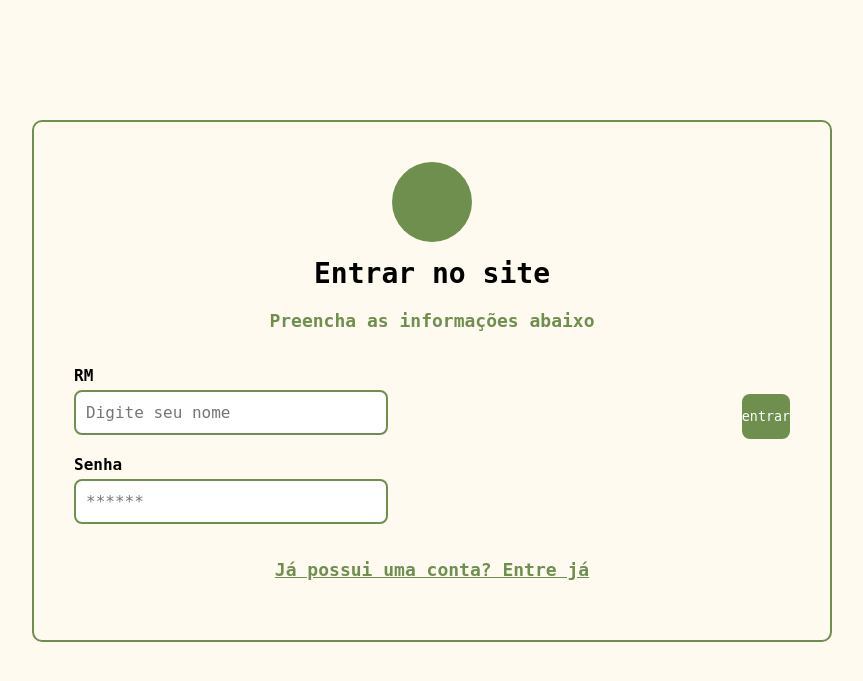
After one commit to purrsPoint/PW-III, a PHP site: page /pages/login.html in a window 1280 px wide. The commit adds this page. Shown: the top 681 px of the page, without its empty margins (208-1071 px from the left). Run offline with PHP 8.4, Linux system fonts and the light colour scheme; some web fonts are replaced.

Commit message:
mais umas mexida boy

```diff
--- a/Inter/css/style.css
+++ b/Inter/css/style.css
@@ -1,15 +1,20 @@
-
-
 @import url('https://fonts.googleapis.com/css2?family=Datatype:wght@100..900&display=swap');
 
 :root {
-        --off-white: #FFFAF0;       /* Fundo principal */
-        --verde-claro: #DBEBC0;     /* Navbar e Lateral */
-        --verde-banner: #E1FDB2;    /* Fundo dos Banners */
-        --verde-destaque: #C6E4A7;  /* Hover e tags <p> */
-        --verde-escuro: #6F8F4F;    /* Bordas e Avatar */
-        --cinza-borda: gray;        /* Divisores fixos */
-        --branco-transp: #fffaf0ca; /* Fundo do Signin */
+    --off-white: #FFFAF0;
+    /* Fundo principal */
+    --verde-claro: #DBEBC0;
+    /* Navbar e Lateral */
+    --verde-banner: #E1FDB2;
+    /* Fundo dos Banners */
+    --verde-destaque: #C6E4A7;
+    /* Hover e tags <p> */
+    --verde-escuro: #6F8F4F;
+    /* Bordas e Avatar */
+    --cinza-borda: gray;
+    /* Divisores fixos */
+    --branco-transp: #fffaf0ca;
+    /* Fundo do Signin */
 }
 
 * {
@@ -19,13 +24,16 @@
     font-family: "Datatype", monospace;
     background-color: var(--off-white);
 }
+
 a {
     text-decoration: none;
-        color: inherit;
+    color: black;
+    background-color: inherit;
 }
 
 /* Barras Fixas */
-    .navbar, .ladobar {
+.navbar,
+.ladobar {
     position: fixed;
     left: 0;
     background-color: var(--verde-claro);
@@ -33,6 +41,7 @@
     display: flex;
     justify-content: center;
 }
+
 .navbar {
     top: 0;
     width: 100%;
@@ -41,6 +50,7 @@
     border-bottom: 1px solid;
     z-index: 10;
 }
+
 .ladobar {
     top: 100px;
     width: 150px;
@@ -49,6 +59,7 @@
     align-items: center;
     text-align: center;
 }
+
 /* Conteúdo */
 .content {
     margin-top: 100px;
@@ -58,19 +69,23 @@
     flex-direction: column;
     align-items: center;
 }
+
 /* Banners e Grid */
-    .banner, .banner_placar {
+.banner,
+.banner_placar {
     width: 80%;
     max-width: 1000px;
     background-color: var(--verde-banner);
     border: 2px solid var(--verde-escuro);
     border-radius: 10px;
 }
+
 .banner {
     margin-top: 50px;
     display: flex;
     flex-direction: column;
 }
+
 .banner-grid {
     display: grid;
     grid-template-columns: repeat(3, 1fr);
@@ -78,6 +93,7 @@
     width: 90%;
     margin-top: 50px;
 }
+
 .banner-grid .banner {
     width: 100%;
     height: 150px;
@@ -89,25 +105,46 @@
 }
 
 /* Elementos Internos */
-    .banner_placar h1 { font-size: 80px; text-align: center; }
-    .banner_placar h2, .banner_placar h3 { text-align: center; }
-    .banner p, .banner_placar p {
+.banner_placar h1 {
+    font-size: 80px;
+}
+
+.banner_placar h2,
+.banner_placar h3,
+.banner_placar h1 {
+    text-align: center;
+    background-color: inherit;
+}
+
+.banner_placar h1 .banner_placar h2 .banner_placar h3{
+    background-color: inherit;
+}
+.banner_placar p {
     background-color: var(--verde-destaque);
     display: inline-block;
     padding: 5px 10px;
 }
-    .banner p { border-radius: 8px 8px 0 0; }
-    .banner_placar p { border-top-left-radius: 10px; }
+
+.banner p {
+    border-radius: 8px 8px 0 0;
+}
+
+.banner_placar p {
+    border-top-left-radius: 10px;
+}
+
 .cont {
     display: flex;
     justify-content: space-between;
     margin: 20px;
 }
+
 .in {
     display: flex;
     flex-direction: column;
     align-items: center;
 }
+
 .caixa {
     height: 50px;
     width: 50px;
@@ -124,14 +161,19 @@
     flex-direction: column;
     justify-content: space-around;
     width: 100%;
+    background-color: var(--verde-claro);
 }
+
 .ladobar li {
     padding: 10px 0;
     transition: all 0.2s ease;
     border-radius: 20px;
     line-height: 30px;
+    background-color: var(--verde-banner);
 }
-    .ladobar li:hover, .ativo {
+
+.ladobar li:hover,
+.ativo {
     background-color: var(--verde-destaque) !important;
     cursor: pointer;
 }
@@ -144,6 +186,7 @@
     padding: 0 20px;
     border-radius: 20px;
 }
+
 .image-holder {
     height: 40px;
     width: 40px;
@@ -153,7 +196,7 @@
     right: 20px;
 }
 
-    /* Signin Config *//* Signin config */
+/* Signin Config */
 .signin .content {
     margin-left: 0;
     margin-top: 50px;
@@ -177,7 +220,8 @@
     height: 80px;
     z-index: 1;
 }
-    .signin #mini{
+
+.signin #mini {
     position: relative;
     right: auto;
     z-index: 2;
@@ -187,9 +231,22 @@
     margin-top: -92px;
 }
 
-    .signin h2 { font-size: 28px; margin-bottom: 5px; }
-    .signin h4 { font-size: 18px; color: var(--verde-escuro); margin-bottom: 20px; }
-    .signin #link{ cursor: pointer; text-decoration: underline;}
+.signin h2 {
+    font-size: 28px;
+    margin-bottom: 5px;
+}
+
+.signin h4 {
+    font-size: 18px;
+    color: var(--verde-escuro);
+    margin-bottom: 20px;
+}
+
+.signin #link {
+    cursor: pointer;
+    text-decoration: underline;
+}
+
 .signin form {
     display: flex;
     flex-direction: row;
@@ -225,15 +282,111 @@
     background-color: #FFF;
     margin-bottom: 20px;
 }
+
 .signin input[type="date"] {
     font-family: inherit;
 }
-    .signin button{
+
+.signin button {
     margin-top: 10px;
     height: 45px;
     background: var(--verde-escuro);
-        color: white; border: none;
+    color: white;
+    border: none;
     border-radius: 8px;
     transform: translateY(40%);
     cursor: pointer;
 }
+
+/*Login*/
+
+.login .content {
+    margin-left: 0;
+    margin-top: 50px;
+}
+
+.login .banner {
+    background-color: var(--branco-transp);
+    width: 90%;
+    max-width: 800px;
+    padding: 40px;
+    display: flex;
+    flex-direction: column;
+    align-items: center;
+    gap: 15px;
+}
+
+.login .image-holder {
+    position: relative;
+    right: auto;
+    width: 80px;
+    height: 80px;
+
+}
+
+.login h2 {
+    font-size: 28px;
+    margin-bottom: 5px;
+}
+
+.login h4 {
+    font-size: 18px;
+    color: var(--verde-escuro);
+    margin-bottom: 20px;
+}
+
+.login #link {
+    cursor: pointer;
+    text-decoration: underline;
+}
+
+.login form {
+    display: flex;
+    flex-direction: row;
+    justify-content: center;
+    gap: 40px;
+    width: 100%;
+    background: transparent;
+}
+
+.login .form-cont {
+    display: flex;
+    flex-direction: column;
+    flex: 1;
+    text-align: left;
+    background: transparent;
+}
+
+.login label {
+    font-size: 16px;
+    margin-bottom: 5px;
+    font-weight: bold;
+    background: transparent;
+}
+
+.login input,
+.login select {
+    width: 50%;
+    height: 45px;
+    padding: 10px;
+    border: 2px solid var(--verde-escuro);
+    border-radius: 8px;
+    font-size: 16px;
+    background-color: #FFF;
+    margin-bottom: 20px;
+}
+
+.login input[type="date"] {
+    font-family: inherit;
+}
+
+.login button {
+    margin-top: 10px;
+    height: 45px;
+    background: var(--verde-escuro);
+    color: white;
+    border: none;
+    border-radius: 8px;
+    transform: translateY(40%);
+    cursor: pointer;
+}
--- /dev/null
+++ b/Inter/pages/login.html
@@ -0,0 +1,39 @@
+<!DOCTYPE html>
+<html lang="en">
+
+<head>
+    <meta charset="UTF-8">
+    <meta name="viewport" content="width=device-width, initial-scale=1.0">
+    <title>Document</title>
+    <link rel="stylesheet" href="../css/style.css">
+</head>
+
+<body class="login">
+    <div class="content">
+        <div class="banner">
+            <div class="image-holder"></div>
+            <h2>Entrar no site</h2>
+            <h4>Preencha as informações abaixo</h4>
+
+            <form action="">
+                <div class="form-cont">
+                    <label for="nome">RM</label>
+                    <input type="text" id="nome" placeholder="Digite seu nome">
+
+                    <label for="senha">Senha</label>
+                    <input type="password" id="senha" placeholder="******">
+                </div>
+
+
+                    <button type="submit">entrar</button>
+
+            </form>
+            <h4 id="link"><a href="login.html"></a>Já possui uma conta? Entre já</h4>
+              </div>
+        </div>
+
+    </div>
+
+</body>
+
+</html>
--- a/Inter/pages/signin.html
+++ b/Inter/pages/signin.html
@@ -46,7 +46,7 @@
                     <button type="submit">Cadastrar</button>
                 </div>
             </form>
-            <h4 id="link"><a href=""></a>Já possui uma conta? Entre já</h4>
+            <h4 id="link"><a href="login.html"></a>Já possui uma conta? Entre já</h4>
 
         </div>
     </div>
```
Lines whose indentation alone changed are shown as unchanged.
